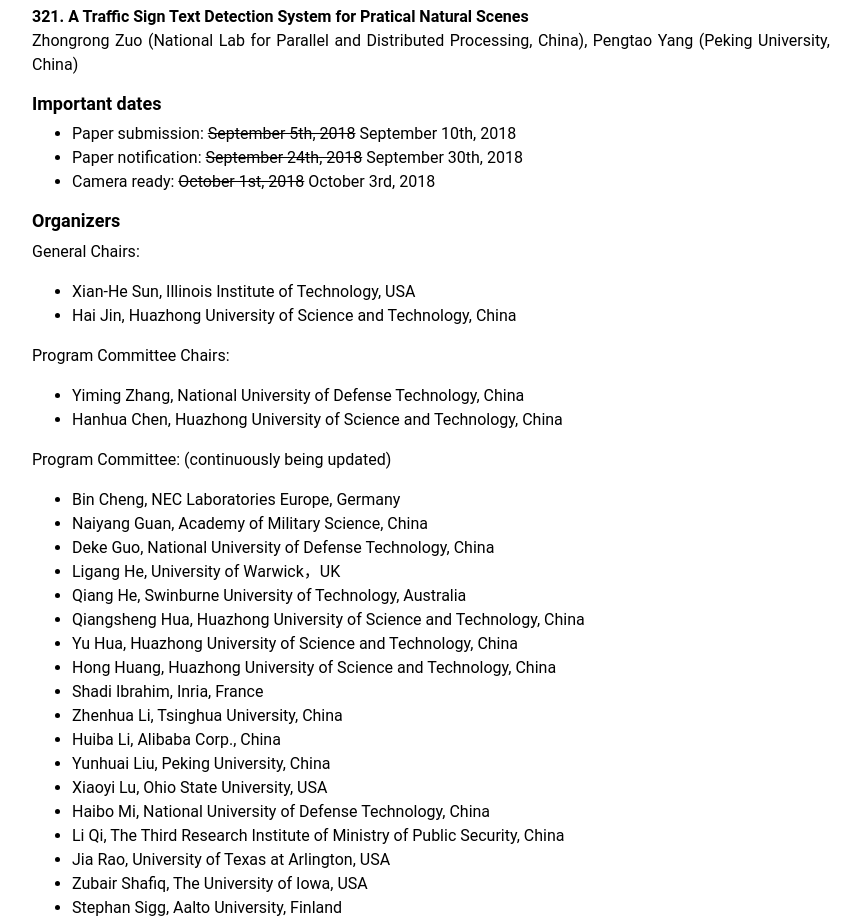
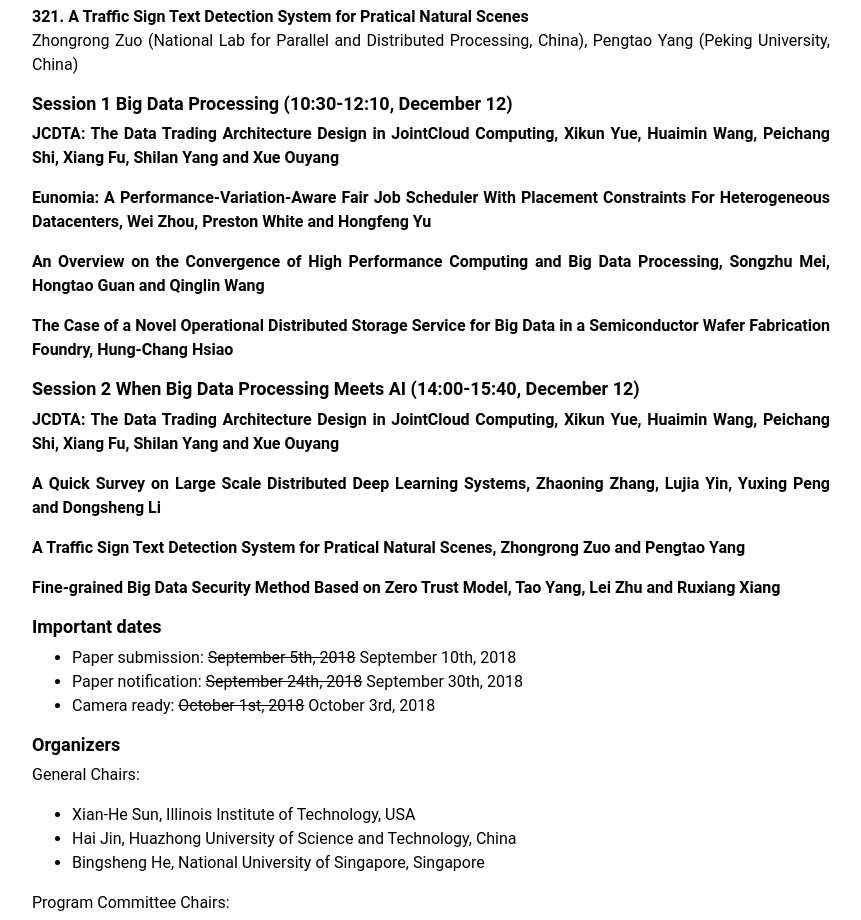
Before and after one commit to Tjcug/BDPSWorkShop, a plain HTML site: page index.html in a window 1280 px wide. Shown: the part 1880-2800 px from the top of the page, without its empty margins (309-1170 px from the left). Drawn offline with nearby package versions, Linux system fonts and the light colour scheme.

Commit message:
修改index.html

```diff
--- a/index.html
+++ b/index.html
@@ -85,6 +85,7 @@
                                     <li><a href="index.html#overview">Overview</a></li>
                                     <!--<li><a href="index.html#program">Program</a></li>-->
                                     <li><a href="index.html#topics-of-interest">Topics of Interest</a></li>
+									<li><a href="index.html#accepted-papers">Accepted Papers</a></li>
                                     <li><a href="index.html#important-dates">Important dates</a></li>
                                     <li><a href="index.html#organizers">Organizers</a></li>
                                     <li><a href="index.html#submission-guidelines">Submission Guidelines</a></li>
@@ -155,6 +156,22 @@
 								<p><strong>321. A Traffic Sign Text Detection System for Pratical Natural Scenes</strong> <br />
 								Zhongrong Zuo (National Lab for Parallel and Distributed Processing, China), Pengtao Yang (Peking University, China)</p>
 
+							<!--Session 1  Big Data Processing (10:30-12:10, December 12)-->
+							<h2 id="Session 1"><strong>Session 1 Big Data Processing (10:30-12:10, December 12)</strong></h2>
+
+							<p><strong>JCDTA: The Data Trading Architecture Design in JointCloud Computing, Xikun Yue, Huaimin Wang, Peichang Shi, Xiang Fu, Shilan Yang and Xue Ouyang</strong></p>
+							<p><strong>Eunomia: A Performance-Variation-Aware Fair Job Scheduler With Placement Constraints For Heterogeneous Datacenters, Wei Zhou, Preston White and Hongfeng Yu</strong></p>
+							<p><strong>An Overview on the Convergence of High Performance Computing and Big Data Processing, Songzhu Mei, Hongtao Guan and Qinglin Wang</strong></p>
+							<p><strong>The Case of a Novel Operational Distributed Storage Service for Big Data in a Semiconductor Wafer Fabrication Foundry, Hung-Chang Hsiao</strong></p>
+
+							<!--Session 2 Big Data Processing (10:30-12:10, December 12)-->
+							<h2 id="Session 2"><strong>Session 2  When Big Data Processing Meets AI (14:00-15:40, December 12)</strong></h2>
+
+							<p><strong>JCDTA: The Data Trading Architecture Design in JointCloud Computing, Xikun Yue, Huaimin Wang, Peichang Shi, Xiang Fu, Shilan Yang and Xue Ouyang</strong></p>
+							<p><strong>A Quick Survey on Large Scale Distributed Deep Learning Systems, Zhaoning Zhang, Lujia Yin, Yuxing Peng and Dongsheng Li</strong></p>
+							<p><strong>A Traffic Sign Text Detection System for Pratical Natural Scenes, Zhongrong Zuo and Pengtao Yang</strong></p>
+							<p><strong>Fine-grained Big Data Security Method Based on Zero Trust Model, Tao Yang, Lei Zhu and Ruxiang Xiang</strong></p>
+
                             <!--DO IT !!!-->
                             <h2 id="important-dates"><strong>Important dates</strong></h2>
 
@@ -171,6 +188,7 @@
 			    			<ul>
                                 <li>Xian-He Sun, Illinois Institute of Technology, USA</li>
 								<li>Hai Jin, Huazhong University of Science and Technology, China</li>
+								<li>Bingsheng He, National University of Singapore, Singapore</li>
 			    			</ul>
 
                             <p>Program Committee Chairs:</p>
```
